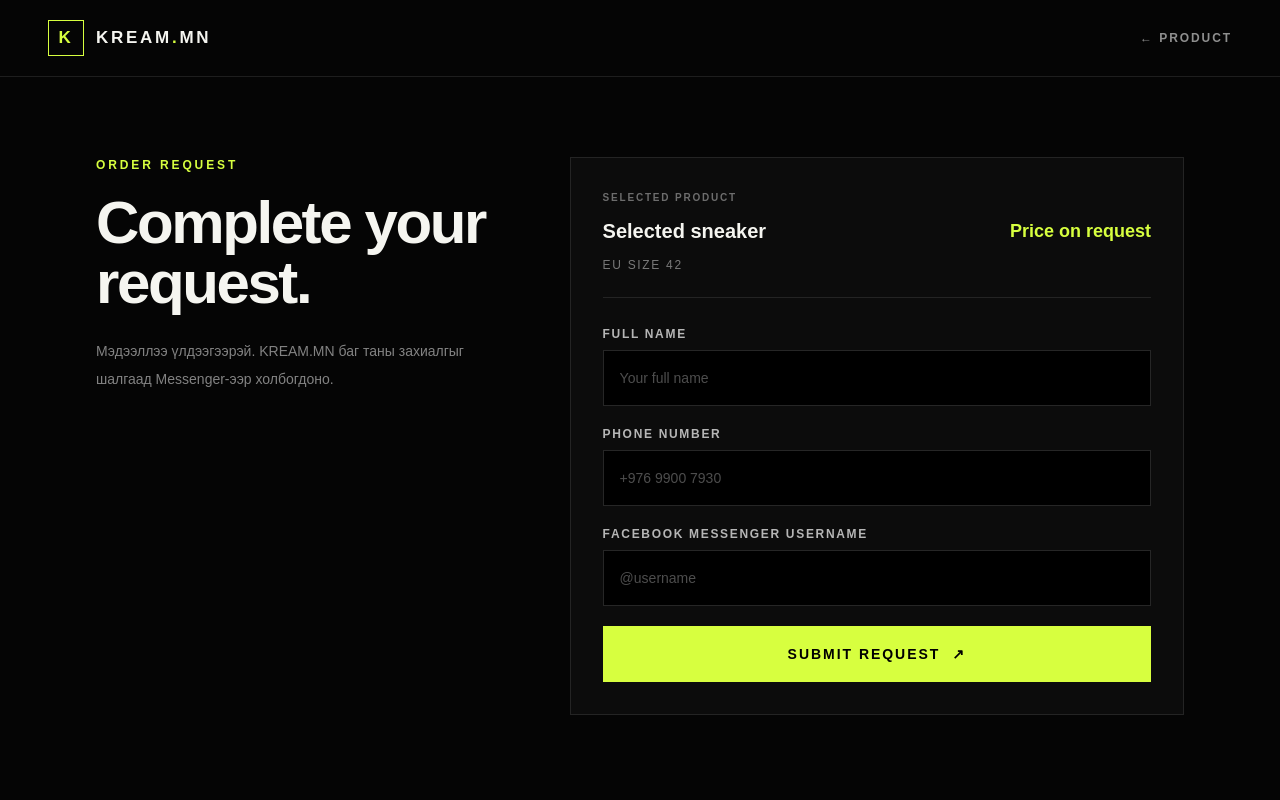
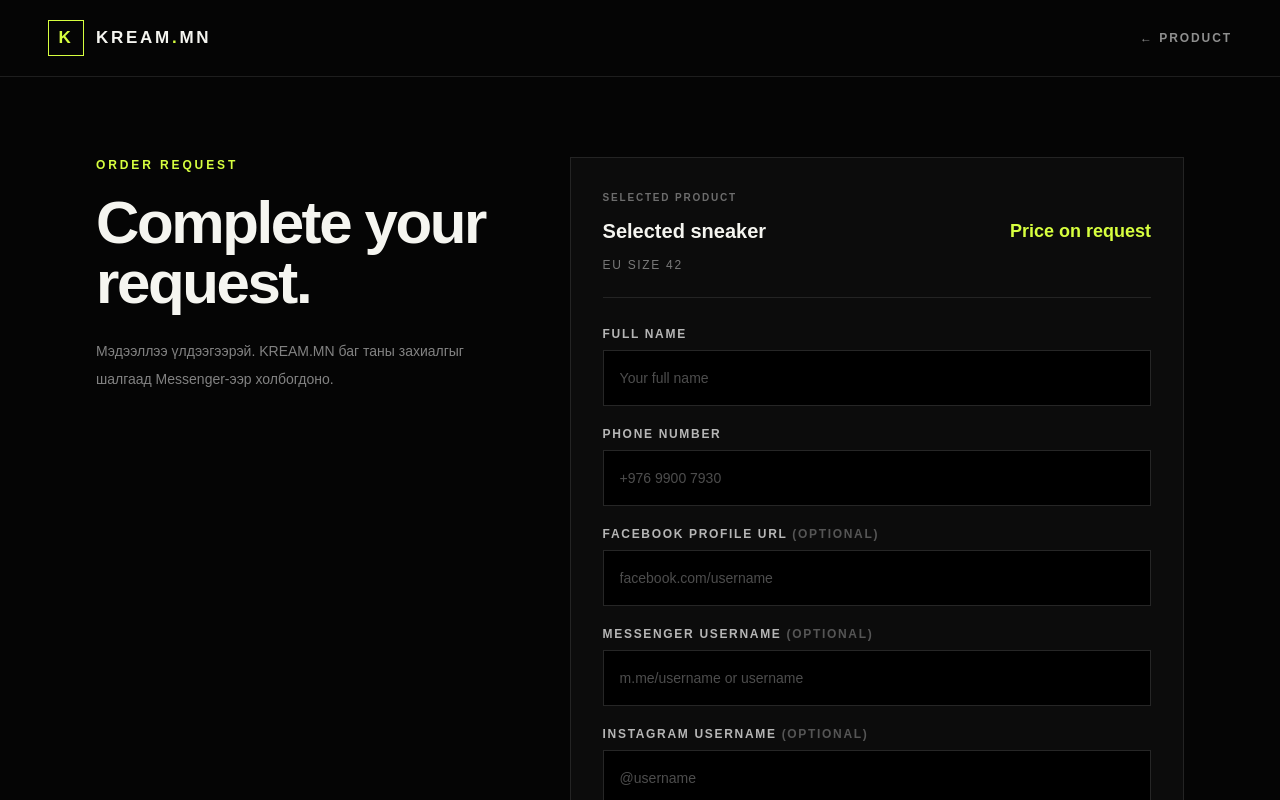
Before and after one commit to Badrakh4/kream-mn, a Next.js app: page /request in a window 1280 px wide. Shown: the top 800 px of the page. Built offline with nearby package versions, Linux system fonts and the light colour scheme; no server answers.

Commit message:
Fix admin orders contact fields and Facebook profile support

```diff
--- /dev/null
+++ b/app/admin/ContactActions.tsx
@@ -0,0 +1,28 @@
+"use client";
+
+import { buildMessengerUrl } from "@/lib/order-requests";
+
+export default function ContactActions({
+  facebookProfileUrl,
+  messengerUsername,
+  phone,
+}: {
+  facebookProfileUrl: string | null;
+  messengerUsername: string | null;
+  phone: string;
+}) {
+  const messengerUrl = buildMessengerUrl(messengerUsername);
+
+  async function copy(value: string) {
+    await navigator.clipboard.writeText(value);
+  }
+
+  return (
+    <div className="flex flex-wrap gap-2">
+      {facebookProfileUrl && <a className="border border-sky-400/40 px-3 py-2 text-[10px] font-bold uppercase tracking-[0.1em] text-sky-300 transition-colors hover:bg-sky-400 hover:text-black" href={facebookProfileUrl} target="_blank" rel="noreferrer">Open Facebook Profile</a>}
+      {messengerUrl && <a className="border border-[#d7ff3f]/40 px-3 py-2 text-[10px] font-bold uppercase tracking-[0.1em] text-[#d7ff3f] transition-colors hover:bg-[#d7ff3f] hover:text-black" href={messengerUrl} target="_blank" rel="noreferrer">Open Messenger</a>}
+      <button className="border border-white/15 px-3 py-2 text-[10px] font-bold uppercase tracking-[0.1em] text-white/70 transition-colors hover:border-white/60 hover:text-white" type="button" onClick={() => copy(phone)}>Copy Phone</button>
+      {messengerUsername && <button className="border border-white/15 px-3 py-2 text-[10px] font-bold uppercase tracking-[0.1em] text-white/70 transition-colors hover:border-white/60 hover:text-white" type="button" onClick={() => copy(messengerUsername)}>Copy Username</button>}
+    </div>
+  );
+}
--- a/app/request/page.tsx
+++ b/app/request/page.tsx
@@ -5,6 +5,7 @@ import { FormEvent, Suspense, useState } from "react";
 import { useSearchParams } from "next/navigation";
 
 import { supabase } from "@/lib/supabase";
+import { normalizeFacebookProfileUrl, normalizeMessengerUsername } from "@/lib/order-requests";
 
 export default function RequestPage() {
   return <Suspense fallback={<main className="min-h-screen bg-[#050505]" />}><RequestForm /></Suspense>;
@@ -29,10 +30,12 @@ function RequestForm() {
       const formData = new FormData(event.currentTarget);
       const fullname = String(formData.get("fullName") ?? "").trim();
       const phone = String(formData.get("phone") ?? "").trim();
-      const messenger = String(formData.get("messenger") ?? "").trim();
+      const facebookProfileUrl = normalizeFacebookProfileUrl(String(formData.get("facebookProfileUrl") ?? ""));
+      const messengerUsername = normalizeMessengerUsername(String(formData.get("messengerUsername") ?? ""));
+      const instagramUsername = String(formData.get("instagramUsername") ?? "").trim().replace(/^@+/, "") || null;
       const numericPrice = Number(price.replace(/[₮,\s]/g, ""));
-      if (fullname.length < 2 || !/^\+?[0-9 ()-]{7,20}$/.test(phone) || messenger.length < 2) {
-        setError("Please enter a valid name, phone number, and Messenger username.");
+      if (fullname.length < 2 || !/^\+?[0-9 ()-]{7,20}$/.test(phone)) {
+        setError("Please enter a valid name and phone number.");
         setSubmitting(false);
         return;
       }
@@ -42,19 +45,30 @@ function RequestForm() {
         return;
       }
 
-      const { error: insertError } = await supabase.from("orders").insert({
+      const { data: order, error: insertError } = await supabase.from("orders").insert({
         customer_name: fullname,
         phone,
-        messenger,
+        messenger: messengerUsername || null,
+        facebook_profile_url: facebookProfileUrl,
+        messenger_username: messengerUsername || null,
+        instagram_username: instagramUsername,
         product_name: productName,
         size: selectedSize,
         price: numericPrice,
         status: "pending",
-      });
+      }).select("id").single();
 
       if (insertError) {
         throw insertError;
       }
+
+      console.info("Facebook customer matching: order created", {
+        orderId: order?.id ?? null,
+        customerId: null,
+        facebookId: null,
+        profileUrl: null,
+        messengerThreadId: null,
+      });
 
       setSubmitted(true);
     } catch {
@@ -93,7 +107,9 @@ function RequestForm() {
             <form className="space-y-5 pt-7" onSubmit={handleSubmit}>
               <label className="block"><span className="mb-2 block text-xs font-semibold uppercase tracking-[0.14em] text-white/70">Full Name</span><input required name="fullName" type="text" placeholder="Your full name" className="h-14 w-full border border-white/15 bg-black px-4 text-sm text-white outline-none transition-colors placeholder:text-white/30 focus:border-[#d7ff3f]" /></label>
               <label className="block"><span className="mb-2 block text-xs font-semibold uppercase tracking-[0.14em] text-white/70">Phone Number</span><input required name="phone" type="tel" placeholder="+976 9900 7930" className="h-14 w-full border border-white/15 bg-black px-4 text-sm text-white outline-none transition-colors placeholder:text-white/30 focus:border-[#d7ff3f]" /></label>
-              <label className="block"><span className="mb-2 block text-xs font-semibold uppercase tracking-[0.14em] text-white/70">Facebook Messenger username</span><input required name="messenger" type="text" placeholder="@username" className="h-14 w-full border border-white/15 bg-black px-4 text-sm text-white outline-none transition-colors placeholder:text-white/30 focus:border-[#d7ff3f]" /></label>
+              <label className="block"><span className="mb-2 block text-xs font-semibold uppercase tracking-[0.14em] text-white/70">Facebook profile URL <span className="text-white/30">(optional)</span></span><input name="facebookProfileUrl" type="text" placeholder="facebook.com/username" className="h-14 w-full border border-white/15 bg-black px-4 text-sm text-white outline-none transition-colors placeholder:text-white/30 focus:border-[#d7ff3f]" /></label>
+              <label className="block"><span className="mb-2 block text-xs font-semibold uppercase tracking-[0.14em] text-white/70">Messenger username <span className="text-white/30">(optional)</span></span><input name="messengerUsername" type="text" placeholder="m.me/username or username" className="h-14 w-full border border-white/15 bg-black px-4 text-sm text-white outline-none transition-colors placeholder:text-white/30 focus:border-[#d7ff3f]" /></label>
+              <label className="block"><span className="mb-2 block text-xs font-semibold uppercase tracking-[0.14em] text-white/70">Instagram username <span className="text-white/30">(optional)</span></span><input name="instagramUsername" type="text" placeholder="@username" className="h-14 w-full border border-white/15 bg-black px-4 text-sm text-white outline-none transition-colors placeholder:text-white/30 focus:border-[#d7ff3f]" /></label>
               {error && <p className="text-sm text-red-300" role="alert">{error}</p>}
               <button className="flex h-14 w-full items-center justify-center gap-3 bg-[#d7ff3f] text-sm font-bold uppercase tracking-[0.14em] text-black transition-colors hover:bg-white disabled:cursor-not-allowed disabled:opacity-60" disabled={submitting} type="submit">{submitting ? "Submitting..." : "Submit Request"} <span aria-hidden="true">↗</span></button>
             </form>
--- a/lib/order-requests.ts
+++ b/lib/order-requests.ts
@@ -9,7 +9,48 @@ export type OrderRequest = {
   phone: string;
   customer_name: string;
   messenger: string;
+  messenger_username?: string | null;
+  facebook_profile_url?: string | null;
+  instagram_username?: string | null;
   size: string;
   price: string;
   status: OrderStatus;
+  customer_id?: number | null;
+  facebook_id?: string | null;
+  profile_url?: string | null;
+  messenger_thread_id?: string | null;
 };
+
+export function buildMessengerUrl(messenger: string | null | undefined) {
+  const username = normalizeMessengerUsername(messenger);
+  return username ? `https://m.me/${encodeURIComponent(username)}` : null;
+}
+
+export function normalizeMessengerUsername(value: string | null | undefined) {
+  const input = value?.trim() ?? "";
+  if (!input) return "";
+
+  const candidate = /^https?:\/\//i.test(input) ? input : `https://${input}`;
+  try {
+    const url = new URL(candidate);
+    if (!["m.me", "messenger.com", "www.messenger.com", "facebook.com", "www.facebook.com"].includes(url.hostname.toLowerCase())) {
+      return input.replace(/^@+/, "");
+    }
+    return decodeURIComponent(url.pathname.split("/").filter(Boolean).pop() ?? "").replace(/^@+/, "");
+  } catch {
+    return input.replace(/^@+/, "");
+  }
+}
+
+export function normalizeFacebookProfileUrl(value: string | null | undefined) {
+  const input = value?.trim() ?? "";
+  if (!input) return null;
+  const candidate = /^https?:\/\//i.test(input) ? input : `https://www.facebook.com/${input.replace(/^@+/, "")}`;
+  try {
+    const url = new URL(candidate);
+    if (!["facebook.com", "www.facebook.com"].includes(url.hostname.toLowerCase())) return null;
+    return `https://www.facebook.com${url.pathname}`;
+  } catch {
+    return null;
+  }
+}
```
Also changed, not shown: app/admin/page.tsx (+11 -6 lines), 1 other file (tests, documents, lock files or other folders).
